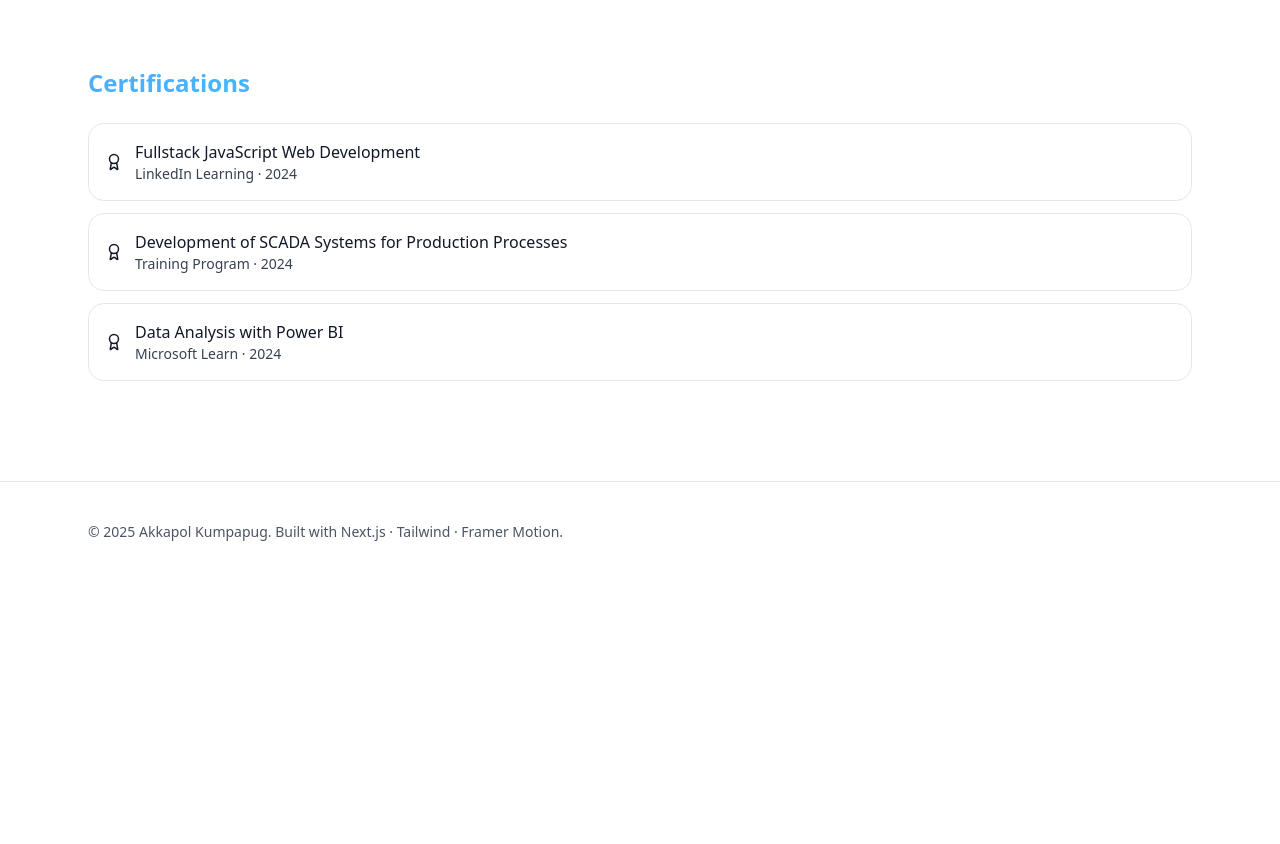
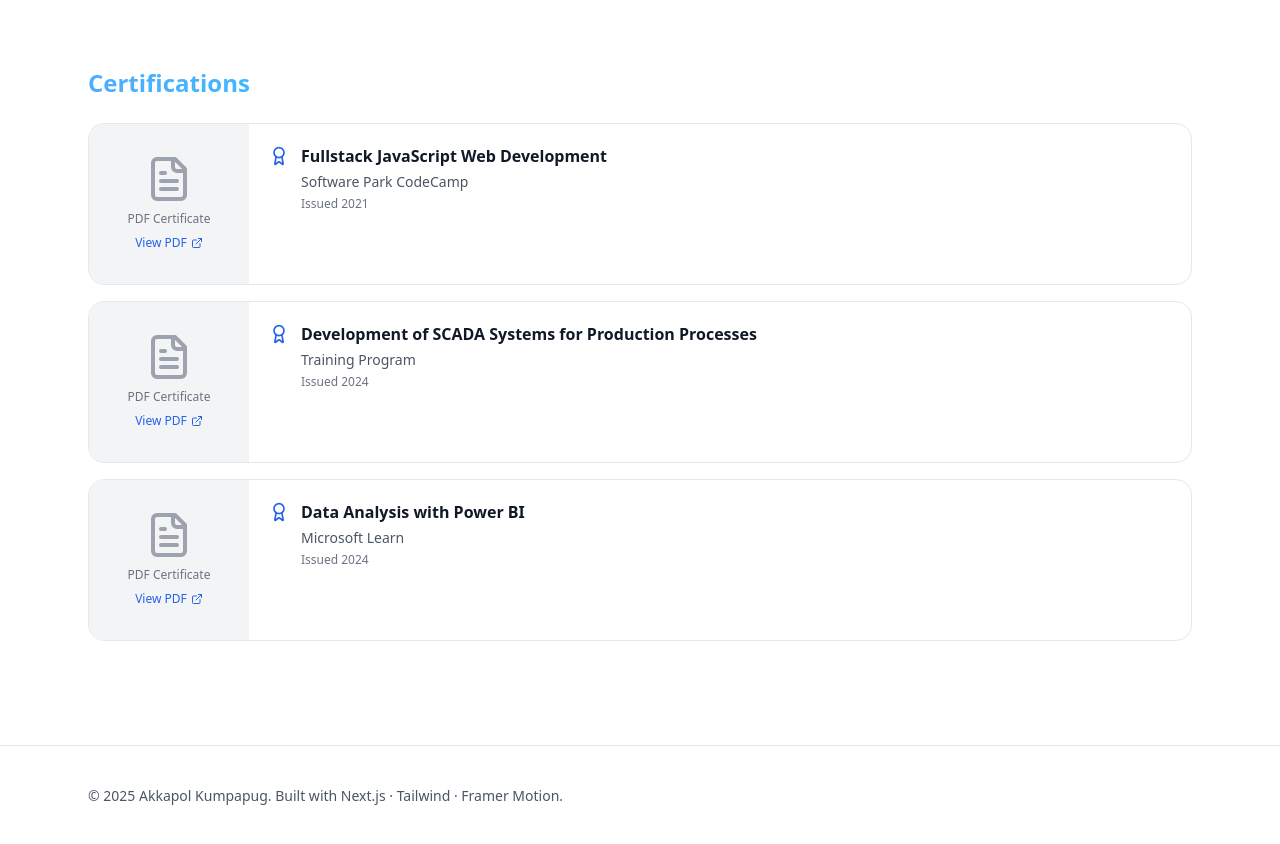
Before and after one commit to akkpol/akkapol-portfolio, a Next.js app: page / in a window 1280 px wide. Shown: the part 1340-2184 px from the top of the page. Before the commit the page ends 1922 px from the top, so only its background shows below. Built offline with nearby package versions, Linux system fonts and the light colour scheme.

Commit message:
Update certifications: Support PDF files, change Fullstack JS year to 2021

```diff
--- a/components/CertificationCard.tsx
+++ b/components/CertificationCard.tsx
@@ -1,6 +1,6 @@
 'use client';
 import { motion } from 'framer-motion';
-import { Award } from 'lucide-react';
+import { Award, FileText, ExternalLink } from 'lucide-react';
 import { Certification } from '@/types';
 
 interface CertificationCardProps {
@@ -21,21 +21,65 @@ export default function CertificationCard({ certification, index }: Certificatio
     return null;
   }
 
+  const hasMedia = certification.image || certification.pdf;
+
   return (
     <motion.div
       initial={{ scale: 0.95, opacity: 0 }}
       whileInView={{ scale: 1, opacity: 1 }}
       viewport={{ once: true }}
       transition={{ type: 'spring', stiffness: 120 }}
-      className="flex items-center gap-3 border border-gray-200 dark:border-gray-800 rounded-2xl p-4 bg-white dark:bg-gray-900 mb-3 hover:shadow-lg transition-shadow"
+      className={`border border-gray-200 dark:border-gray-800 rounded-2xl bg-white dark:bg-gray-900 mb-4 hover:shadow-lg transition-all overflow-hidden ${hasMedia ? 'p-0' : 'p-4'}`}
     >
-      <Award size={18} />
+      {hasMedia ? (
+        <div className="flex flex-col sm:flex-row">
+          <div className={`sm:w-40 sm:h-40 w-full ${certification.pdf ? 'h-40' : 'h-48'} relative bg-gray-100 dark:bg-gray-800 flex-shrink-0 flex items-center justify-center`}>
+            {certification.pdf ? (
+              <div className="text-center p-4">
+                <FileText size={48} className="text-gray-400 dark:text-gray-600 mx-auto mb-2" />
+                <p className="text-xs text-gray-500 dark:text-gray-400">PDF Certificate</p>
+                <a
+                  href={certification.pdf}
+                  target="_blank"
+                  rel="noopener noreferrer"
+                  className="inline-flex items-center gap-1 mt-2 text-xs text-blue-600 dark:text-blue-400 hover:underline"
+                >
+                  View PDF <ExternalLink size={12} />
+                </a>
+              </div>
+            ) : certification.image ? (
+              <img
+                src={certification.image}
+                alt={certification.name}
+                className="w-full h-full object-cover"
+                loading="lazy"
+              />
+            ) : null}
+          </div>
+          <div className="flex-1 p-4 sm:p-5 flex items-start gap-3">
+            <Award size={20} className="text-blue-600 dark:text-blue-400 flex-shrink-0 mt-0.5" />
+            <div className="flex-1">
+              <p className="font-semibold text-base mb-1">{certification.name}</p>
+              <p className="text-sm text-gray-600 dark:text-gray-400">
+                {certification.issuer}
+              </p>
+              <p className="text-xs text-gray-500 dark:text-gray-500 mt-1">
+                Issued {certification.year}
+              </p>
+            </div>
+          </div>
+        </div>
+      ) : (
+        <div className="flex items-center gap-3">
+          <Award size={20} className="text-blue-600 dark:text-blue-400 flex-shrink-0" />
           <div>
             <p className="font-medium">{certification.name}</p>
             <p className="text-sm text-gray-700 dark:text-gray-300">
               {certification.issuer} · {certification.year}
             </p>
           </div>
+        </div>
+      )}
     </motion.div>
   );
 }
--- a/data/profile.ts
+++ b/data/profile.ts
@@ -36,9 +36,24 @@ export const linkedInData: LinkedInData = {
     { name: 'SCADA', level: 60 }
   ],
   certifications: [
-    { name: 'Fullstack JavaScript Web Development', issuer: 'LinkedIn Learning', year: '2024' },
-    { name: 'Development of SCADA Systems for Production Processes', issuer: 'Training Program', year: '2024' },
-    { name: 'Data Analysis with Power BI', issuer: 'Microsoft Learn', year: '2024' }
+    {
+      name: 'Fullstack JavaScript Web Development',
+      issuer: 'Software Park CodeCamp',
+      year: '2021',
+      pdf: '/cert-fullstack-js.pdf'
+    },
+    {
+      name: 'Development of SCADA Systems for Production Processes',
+      issuer: 'Training Program',
+      year: '2024',
+      pdf: '/SCADA Training _ 7192 Mr. Akkapol Kumpapug.pdf'
+    },
+    {
+      name: 'Data Analysis with Power BI',
+      issuer: 'Microsoft Learn',
+      year: '2024',
+      pdf: '/04 Apr _ Power BI Analytic Tool.pdf'
+    }
   ],
   education: [
     {
--- a/types/index.ts
+++ b/types/index.ts
@@ -28,6 +28,8 @@ export interface Certification {
   name: string;
   issuer: string;
   year: string;
+  image?: string;
+  pdf?: string;
 }
 
 export interface Education {
```
Also changed, not shown: 2 other files (tests, documents, lock files or other folders). Lines whose indentation alone changed are shown as unchanged.
